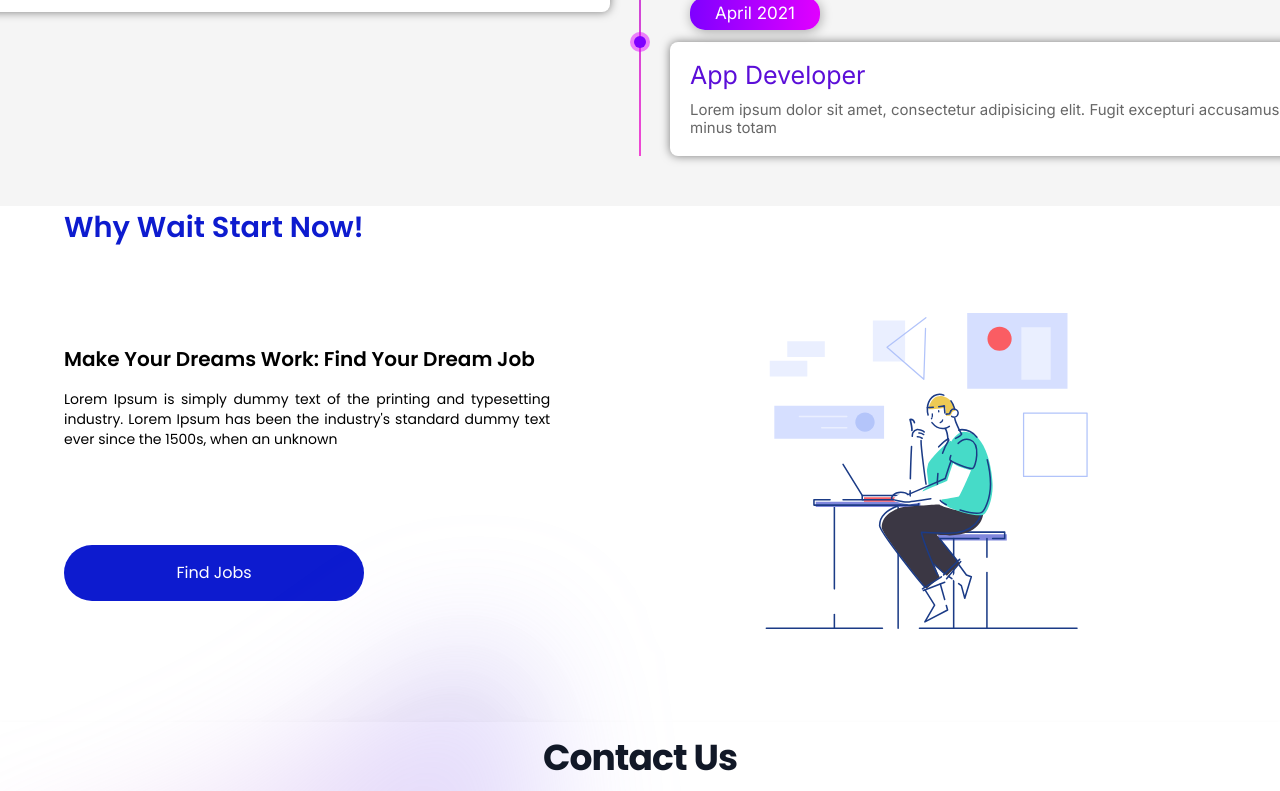
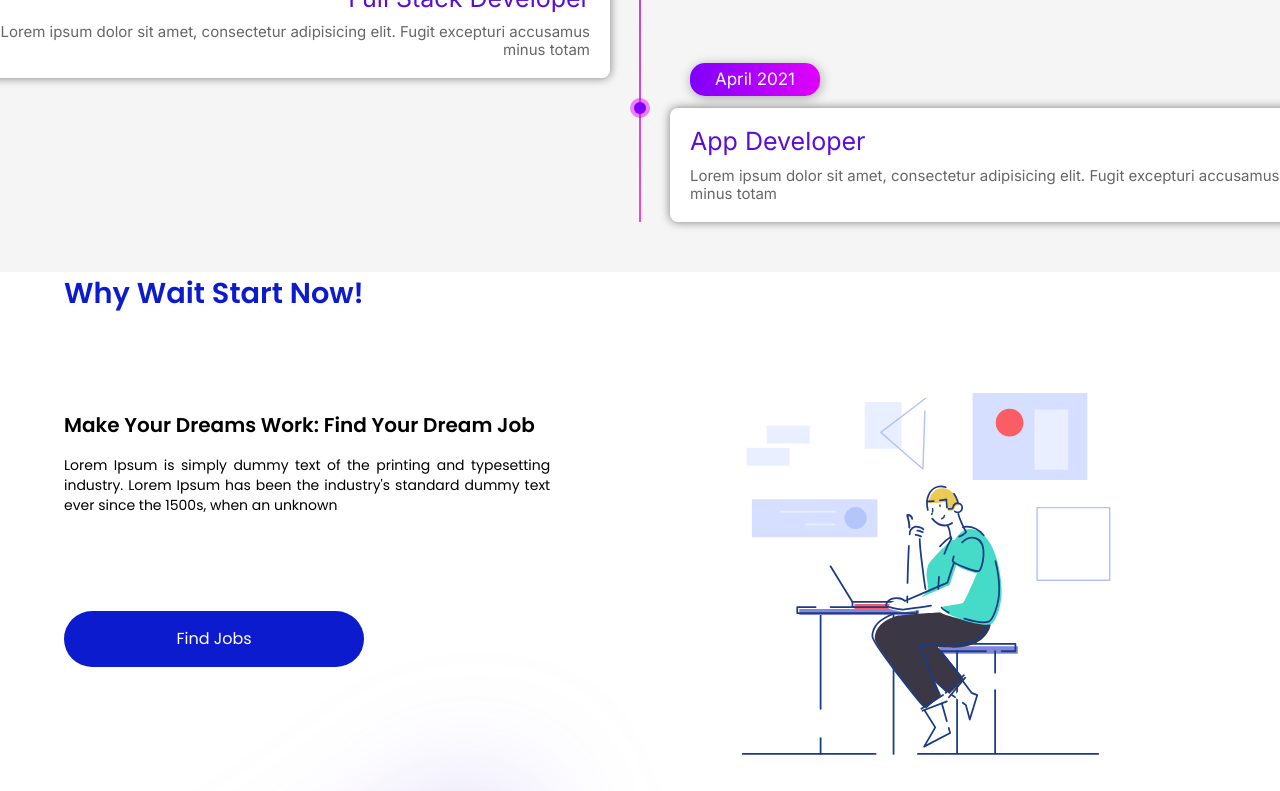
Before and after one commit to DevJSter/campusConnect, a React (Create React App) app: page / in a window 1280 px wide. Shown: the part 2000-2791 px from the top of the page. Built offline with nearby package versions, Linux system fonts and the light colour scheme; a web font is replaced by a local one.

Commit message:
Solved package.json issues

```diff
--- a/package.json
+++ b/package.json
@@ -22,13 +22,13 @@
     "emailjs": "^4.0.2",
     "formik": "^2.4.2",
     "heroicons": "^2.0.18",
+    "lottie-react": "^2.4.0",
     "moment": "^2.29.4",
     "path-browserify": "^1.0.1",
     "react": "^18.2.0",
     "react-bootstrap": "^2.8.0",
     "react-dom": "^18.2.0",
     "react-google-charts": "^4.0.1",
-    "react-lottie": "^1.2.3",
     "react-modal": "^3.16.1",
     "react-pro-sidebar": "^1.1.0-alpha.1",
     "react-redux": "^8.1.1",
--- a/src/components/FindJobsGlimpse.jsx
+++ b/src/components/FindJobsGlimpse.jsx
@@ -1,6 +1,6 @@
 import React from 'react';
 import { Link } from 'react-router-dom';
-import Lottie from 'react-lottie';
+import Lottie from 'lottie-react';
 import animationData from '../img/Animation02.json';
 
 const FindJobsGlimpse = () => {
@@ -45,13 +45,7 @@
   </div>
 
   <div className="image-container py-2 flex-1 flex items-center relative">
-    <Lottie options={{
-        loop: true,
-        autoplay: true,
-        animationData: animationData,
-      }}
-      height={500}
-      width={500}
+    <Lottie animationData={animationData}
     />
   </div>
 </section>
--- a/src/components/HeroSection.jsx
+++ b/src/components/HeroSection.jsx
@@ -1,7 +1,7 @@
 import React from "react";
 import HeroBg from '../img/hero_bg.png'
 import SearchInputEl from "./SearchInput";
-import Lottie from 'react-lottie';
+import Lottie from 'lottie-react';
 import animationData from '../img/Animation.json';
 
 
@@ -32,7 +32,7 @@
         </div>
       </div>
       <div className="flex-1 flex items-center relative -mt-24 md:mt-0">
-        <Lottie options={lottieOptions} height={570} width={570} />
+        <Lottie animationData={animationData}/>
       </div>
     </section>
   );
```
Also changed, not shown: 1 other file (tests, documents, lock files or other folders).
